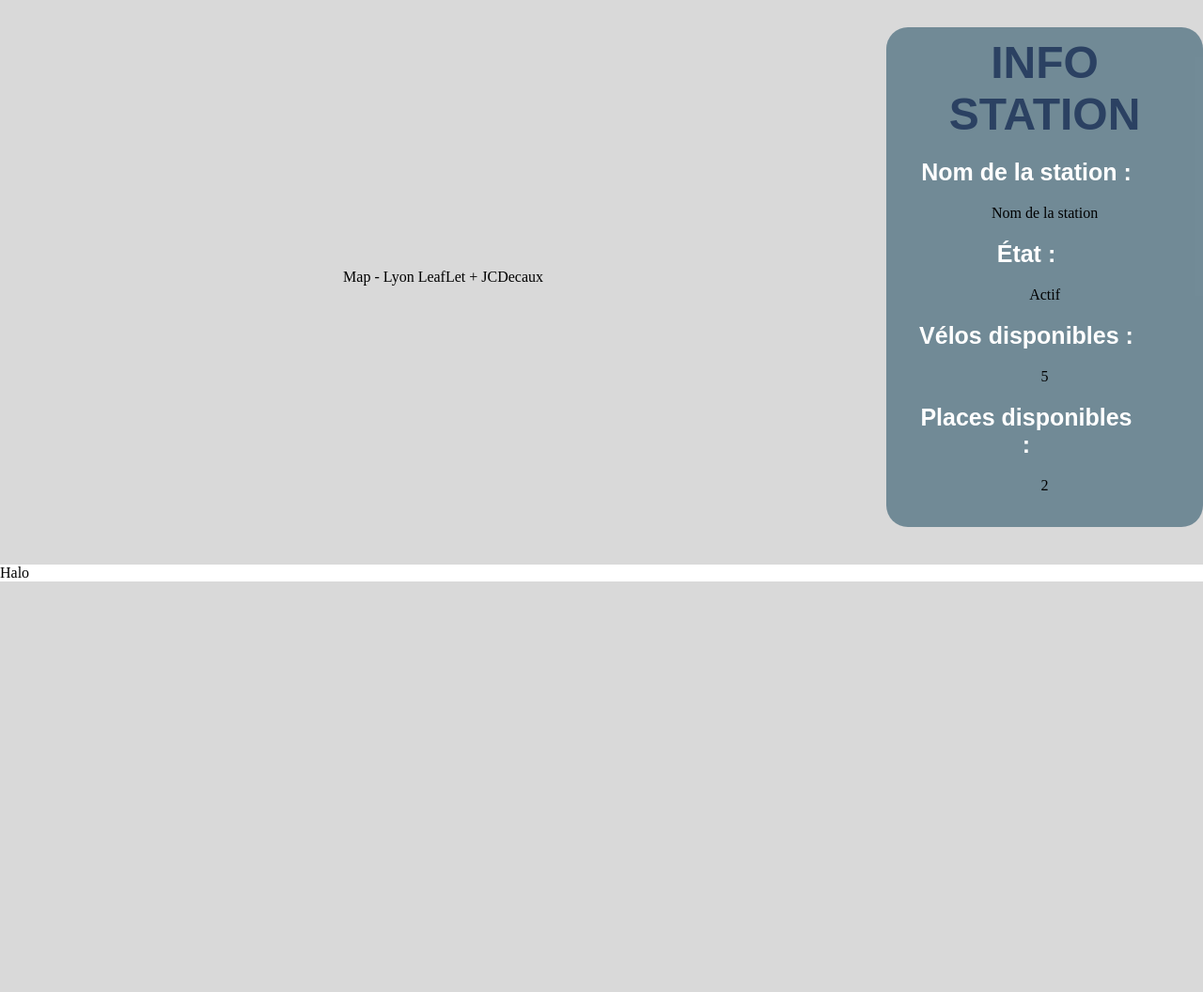
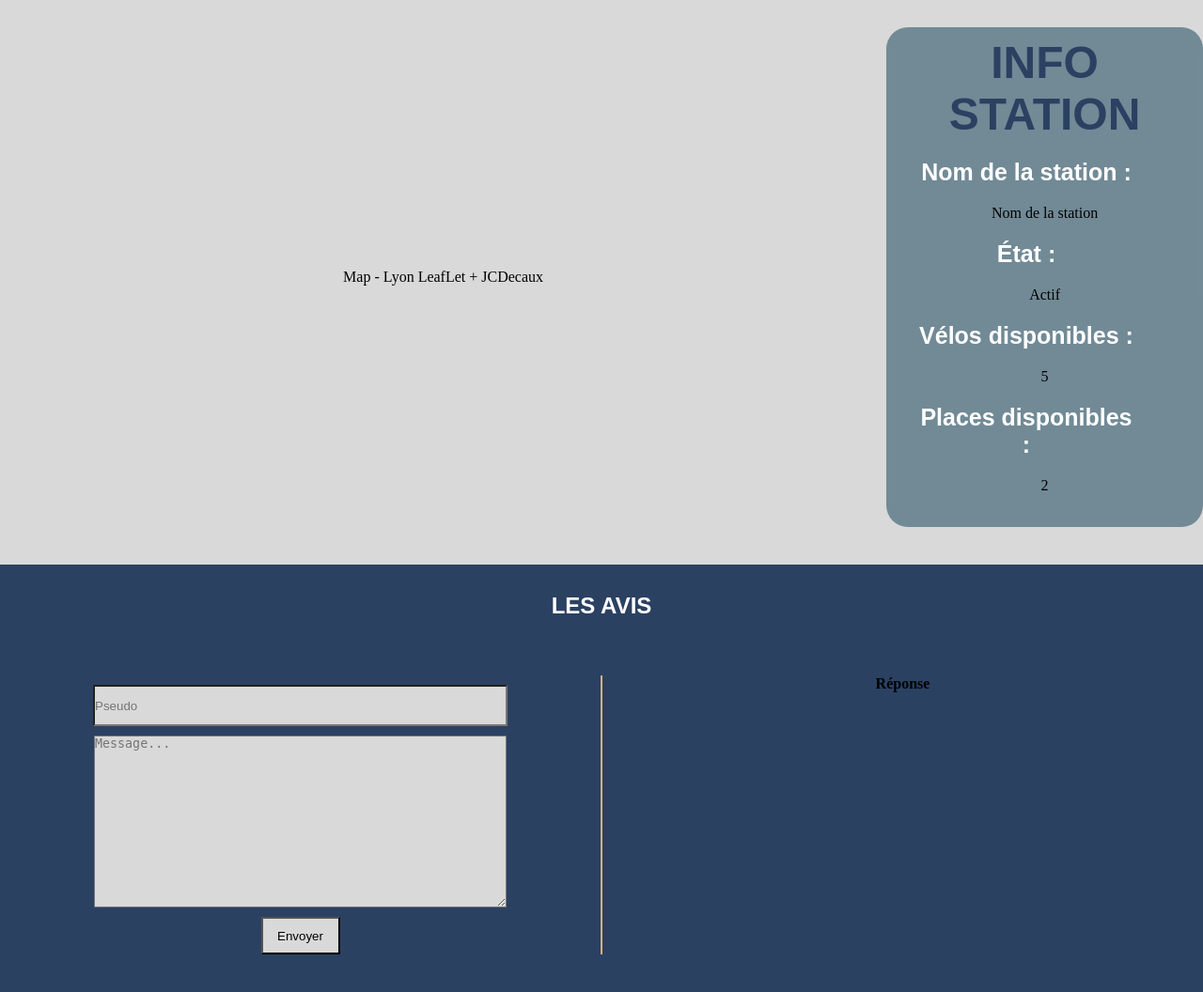
Before and after one commit to brmuloot/Be_velo, a PHP site: page / in a window 1280 px wide. Shown: the part 194-1250 px from the top of the page at 94% size. Before the commit the page ends 813 px from the top, so only its background shows below. Run offline with PHP 8.4, Linux system fonts and the light colour scheme.

Commit message:
avancement de la 2e section

```diff
--- a/front-end/index.html
+++ b/front-end/index.html
@@ -38,8 +38,24 @@
                 </div>
             </div>
         </section>
-        <section>
-            <p>Halo</p>
+        <section class="section_2">
+
+            <H1>LES AVIS</H1>
+
+            <div class="container_2">
+                <form class="formulaire">
+                    <label for="pseudo"></label>
+                    <input type="text" id="pseudo" for="pseudo" placeholder="Pseudo" required>
+                    <label for="message"></label>
+                    <textarea type="message" id="message" for="message" placeholder="Message..." required></textarea>
+                    <input type="submit" value="Envoyer" onclick="submitForm()">
+                </form>
+                <div id="response-box">
+                    <h4>Réponse</h4>
+                    <div id="response-pseudo"></div>
+                    <div id="response-message"></div>
+                </div>
+            </div>
         </section>
 
         <section>
--- a/front-end/static/main.css
+++ b/front-end/static/main.css
@@ -1,3 +1,4 @@
+/* Première section */
 .container {
     display: flex;
     background:#d9d9d9;
@@ -39,3 +40,52 @@ h2 {
     border-radius: 23px;
     padding: 10px;
 }
+
+/* Deuxieme section */
+
+.section_2 {
+    background: #2B4162;
+}
+
+.section_2 H1 {
+    text-align: center;
+    padding-top: 30px;
+    padding-bottom: 30px;
+    color: white;
+}
+
+.container_2 {
+    display: flex;
+    padding-bottom: 40px;
+    padding-top: 30px;
+}
+
+.formulaire {
+    display: flex;
+    flex-direction: column;
+    align-items: center;
+    border-right: 2px solid #D7B377;
+}
+
+.formulaire #message {
+    background: #D9D9D9;
+    width: 437px;
+    height: 181px;
+    margin-top: 10px;
+}
+
+.formulaire #pseudo {
+    background: #D9D9D9;
+    width: 437px;
+}
+
+input {
+    width: 84px;
+    height: 40px;
+    background: #D9D9D9;
+    margin-top: 10px;
+}
+
+#response-box {
+    text-align: center;
+}
```
Also changed, not shown: front-end/static/myscript.js (added, +7 -0 lines).
